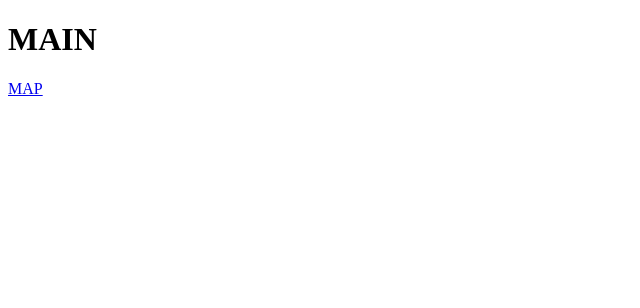
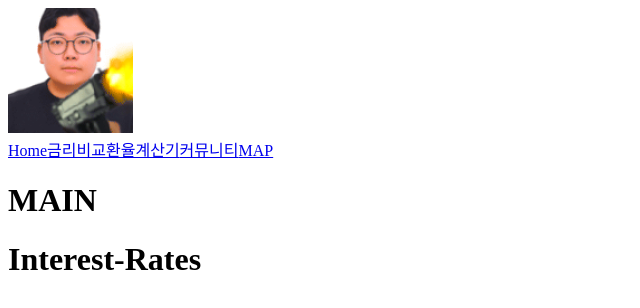
Before and after one commit to songjung-good/pjt_banksnap, a Vue app in the folder front/bank-snap/: page /interstrate in a window 1280 px wide. Before the commit this address had no page. Shown: the top 308 px of the page, without its empty margins (0-640 px from the left). Built offline with nearby package versions, Linux system fonts and the light colour scheme.

Commit message:
네비게이션바

```diff
--- a/front/bank-snap/src/App.vue
+++ b/front/bank-snap/src/App.vue
@@ -1,11 +1,22 @@
 <template>
+  <header>
+    <img alt="Pjt logo" class="logo" src="@/assets/exlogo.gif" width="125" height="125" />
+    <div class="wrapper">
+      <nav>
+        <RouterLink :to="{ name: 'main' }">Home</RouterLink>
+        <RouterLink :to="{ name: 'interestrate' }">금리비교</RouterLink>
+        <RouterLink :to="{ name: 'exchangecalculator' }">환율계산기</RouterLink>
+        <RouterLink :to="{ name: 'community' }">커뮤니티</RouterLink>
+        <RouterLink :to="{ name: 'map' }">MAP</RouterLink>
+        <!-- <RouterLink :to="{ name: 'user', params: {id: userId} } ">User</RouterLink> -->
+        <!-- <RouterLink :to="{ name: 'login' } ">Login</RouterLink> -->
+      </nav>
+    </div>
+  </header>
+
   <div>
     <h1>MAIN</h1>
-    <RouterLink :to="{ name: 'map' }">MAP</RouterLink>
-
-    <div>
       <RouterView />
-    </div>
   </div>
 
 </template>
--- a/front/bank-snap/src/router/index.js
+++ b/front/bank-snap/src/router/index.js
@@ -1,22 +1,34 @@
 import { createRouter, createWebHistory } from 'vue-router'
-import MapView from '@/views/MapView.vue'
+import MainView from '@/views/MainView.vue'
 
 const router = createRouter({
   history: createWebHistory(import.meta.env.BASE_URL),
   routes: [
     {
+      path: '/',
+      name: 'main',
+      component: MainView
+    },
+    {
+      path: '/interstrate',
+      name: 'interestrate',
+      component: () => import('../views/InterestRatesView.vue')
+    },
+    {
+      path: '/calculator',
+      name: 'exchangecalculator',
+      component: () => import('../views/ExchangeCalculatorView.vue')
+    },
+    {
+      path: '/community',
+      name: 'community',
+      component: () => import('../views/CommunityView.vue')
+    },
+    {
       path: '/map',
       name: 'map',
-      component: MapView
+      component: () => import('../views/MapView.vue')
     },
-    // {
-    //   path: '/about',
-    //   name: 'about',
-    //   // route level code-splitting
-    //   // this generates a separate chunk (About.[hash].js) for this route
-    //   // which is lazy-loaded when the route is visited.
-    //   component: () => import('../views/AboutView.vue')
-    // }
   ]
 })
 
--- /dev/null
+++ b/front/bank-snap/src/views/CommunityView.vue
@@ -0,0 +1,13 @@
+<script setup>
+
+</script>
+
+<template>
+    <div>
+        <h1>Community</h1>
+    </div>
+</template>
+
+<style scoped>
+
+</style>
--- /dev/null
+++ b/front/bank-snap/src/views/ExchangeCalculatorView.vue
@@ -0,0 +1,13 @@
+<script setup>
+
+</script>
+
+<template>
+    <div>
+        <h1>Calculator</h1>
+    </div>
+</template>
+
+<style scoped>
+
+</style>
--- /dev/null
+++ b/front/bank-snap/src/views/InterestRatesView.vue
@@ -0,0 +1,13 @@
+<script setup>
+
+</script>
+
+<template>
+    <div>
+        <h1>Interest-Rates</h1>
+    </div>
+</template>
+
+<style scoped>
+
+</style>
--- /dev/null
+++ b/front/bank-snap/src/views/MainView.vue
@@ -0,0 +1,13 @@
+<script setup>
+
+</script>
+
+<template>
+    <div>
+        <h1>Main Page</h1>
+    </div>
+</template>
+
+<style scoped>
+
+</style>
```
Also changed, not shown: front/bank-snap/src/assets/exlogo.gif (added).
